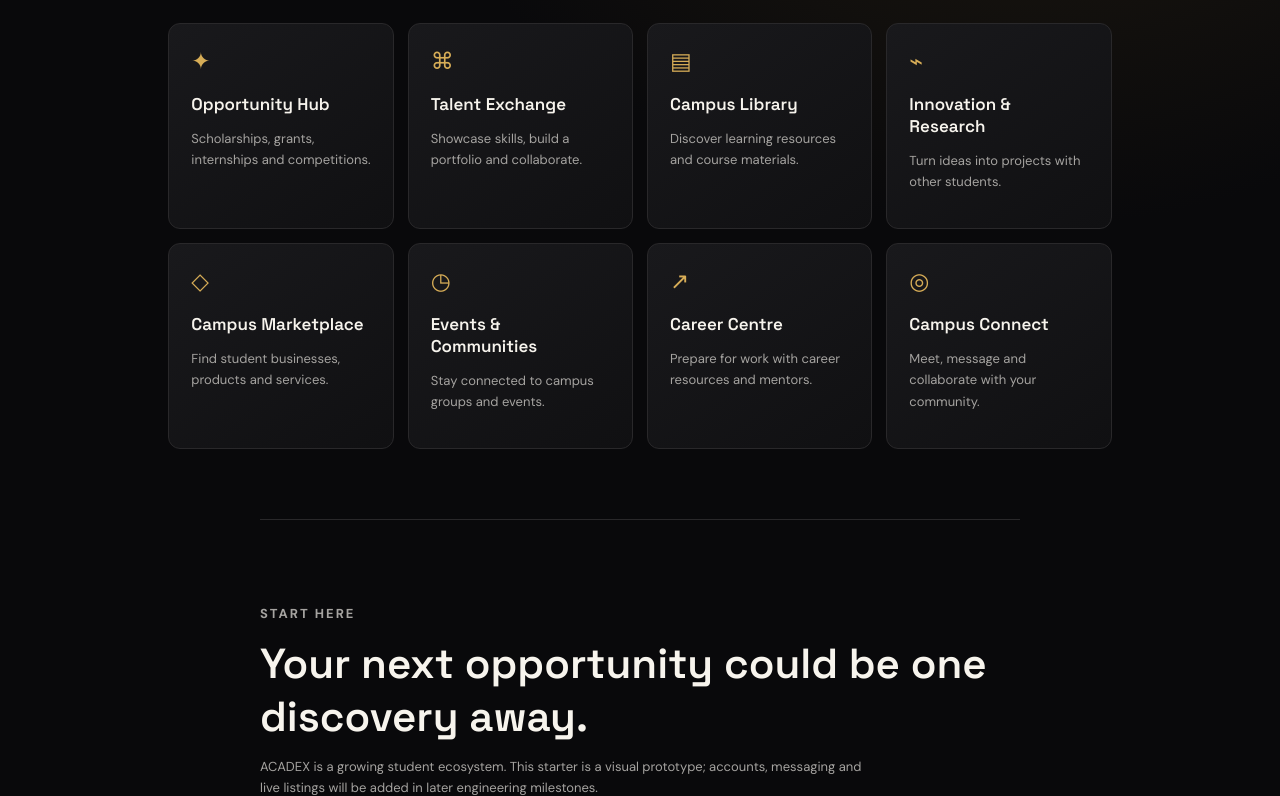
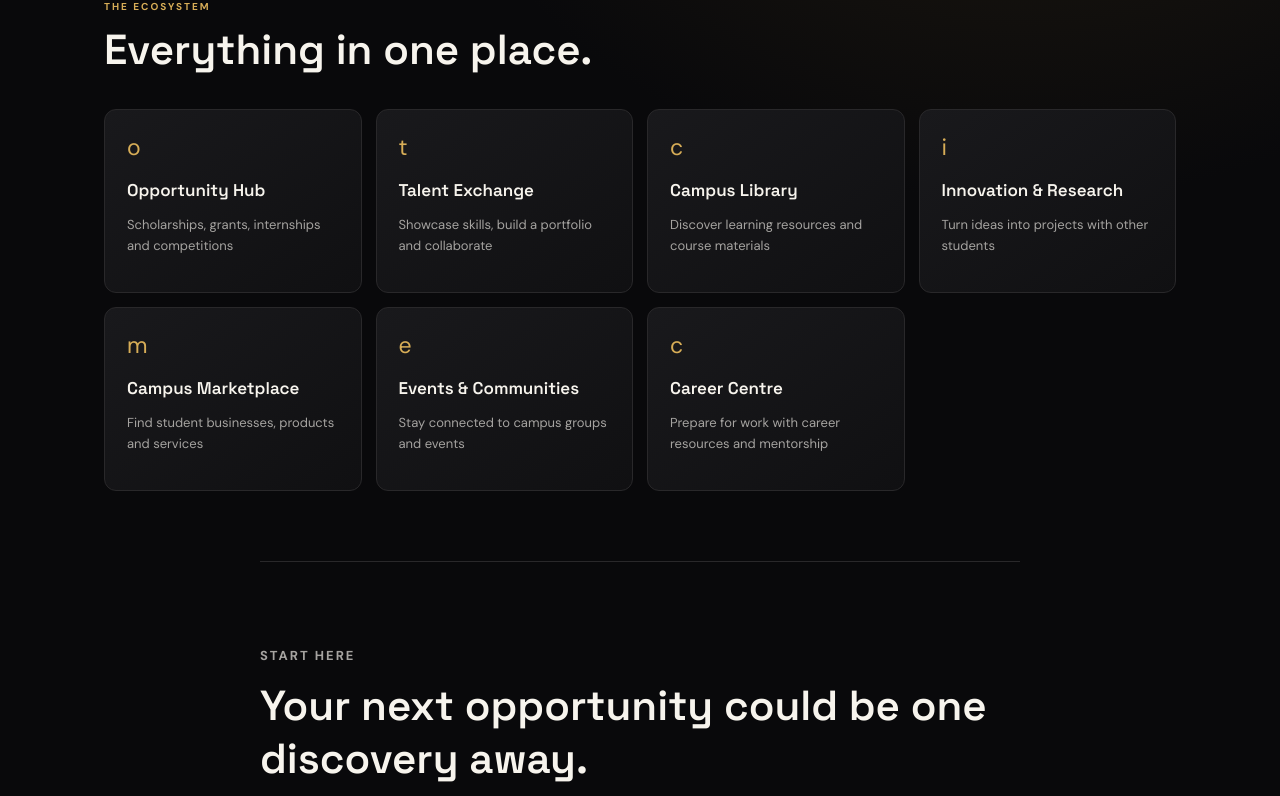
Before and after one commit to areolaemmanuel7-ui/ACADEX, a plain HTML site: page index.html in a window 1280 px wide. Shown: the part 735-1531 px from the top of the page. Drawn offline with nearby package versions, Linux system fonts and the light colour scheme.

Commit message:
Update index.html

```diff
--- a/index.html
+++ b/index.html
@@ -1,10 +1,10 @@
-⁸<!doctype html>
+<!doctype html>
 <html lang="en">
 <head>
   <meta charset="utf-8">
   <meta name="viewport" content="width=device-width, initial-scale=1">
   <meta name="theme-color" content="#0b0b0d">
-  <title>ACADEX — Everything campus</title>
+  <title>ACADEX - Everything campus</title>
   <link rel="manifest" href="manifest.webmanifest">
   <link rel="stylesheet" href="styles.css">
 </head>
@@ -18,25 +18,26 @@
       <p class="eyebrow">YOUR CAMPUS. YOUR NEXT MOVE.</p>
       <h1>Discover more.<br><span>Do more.</span></h1>
       <p class="hero-copy">A connected space for opportunities, skills, learning, ideas and campus life.</p>
-      <a class="primary-btn" href="#ecosystem">Explore ACADEX <span>→</span></a>
+      <a class="primary-btn" href="#ecosystem">Explore ACADEX</a>
       <div class="hero-orbit orbit-one"></div><div class="hero-orbit orbit-two"></div>
+    </section>
     <section class="section" id="ecosystem">
-      <div class="section-heading"><div><p class="eyebrow">THE ECOSYSTEM</p><h2>Everything in one place.</h2></div><span class="live-dot">● Built for students</span></div>
+      <div class="section-heading"><div><span class="eyebrow">THE ECOSYSTEM</span><h2>Everything in one place.</h2></div></div>
       <div class="module-grid">
-        <article class="module"><span>✦</span><h3>Opportunity Hub</h3><p>Scholarships, grants, internships and competitions.</p></article>
-        <article class="module"><span>⌘</span><h3>Talent Exchange</h3><p>Showcase skills, build a portfolio and collaborate.</p></article>
-        <article class="module"><span>▤</span><h3>Campus Library</h3><p>Discover learning resources and course materials.</p></article>
-        <article class="module"><span>⌁</span><h3>Innovation & Research</h3><p>Turn ideas into projects with other students.</p></article>
-        <article class="module"><span>◇</span><h3>Campus Marketplace</h3><p>Find student businesses, products and services.</p></article>
-        <article class="module"><span>◷</span><h3>Events & Communities</h3><p>Stay connected to campus groups and events.</p></article>
-        <article class="module"><span>↗</span><h3>Career Centre</h3><p>Prepare for work with career resources and mentors.</p></article>
-        <article class="module"><span>◎</span><h3>Campus Connect</h3><p>Meet, message and collaborate with your community.</p></article>
+        <article class="module"><span>o</span><h3>Opportunity Hub</h3><p>Scholarships, grants, internships and competitions</p></article>
+        <article class="module"><span>t</span><h3>Talent Exchange</h3><p>Showcase skills, build a portfolio and collaborate</p></article>
+        <article class="module"><span>c</span><h3>Campus Library</h3><p>Discover learning resources and course materials</p></article>
+        <article class="module"><span>i</span><h3>Innovation & Research</h3><p>Turn ideas into projects with other students</p></article>
+        <article class="module"><span>m</span><h3>Campus Marketplace</h3><p>Find student businesses, products and services</p></article>
+        <article class="module"><span>e</span><h3>Events & Communities</h3><p>Stay connected to campus groups and events</p></article>
+        <article class="module"><span>c</span><h3>Career Centre</h3><p>Prepare for work with career resources and mentorship</p></article>
       </div>
     </section>
     <section class="section feature">
       <p class="eyebrow">START HERE</p><h2>Your next opportunity could be one discovery away.</h2>
-      <p>ACADEX is a growing student ecosystem. This starter is a visual prototype; accounts, messaging and live listings will be added in later engineering milestones.</p>
+      <p>ACADEX is a growing student ecosystem. This starter is a visual prototype; accounts, messaging and live listings will be added.</p>
       <button class="primary-btn" id="notifyBtn">Join the journey <span>→</span></button>
+    </section>
     <!-- ACADEX Authentication Section -->
     <section class="section" id="auth-section" style="border-top: 1px solid rgba(212, 175, 55, 0.2); padding: 40px 20px; text-align: left;">
       <div class="section-heading">
@@ -55,8 +56,8 @@
         <div id="authMessage" style="font-size: 14px; margin-top: 10px; color: #d4af37;"></div>
       </div>
     </section>
+  </main>
   <footer><span class="brand small"><span class="brand-mark">A</span> ACADEX</span><span>Learn. Discover. Create. Connect. Build.</span></footer>
-  </main>
   <div id="toast" role="status" aria-live="polite"></div>
   <script src="https://cdn.jsdelivr.net/npm/@supabase/supabase-js@2"></script>
   <script src="app.js"></script>
```
Lines whose indentation alone changed are shown as unchanged.
